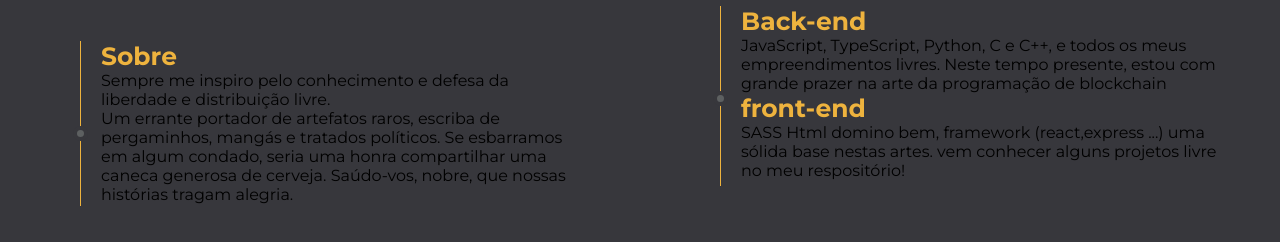
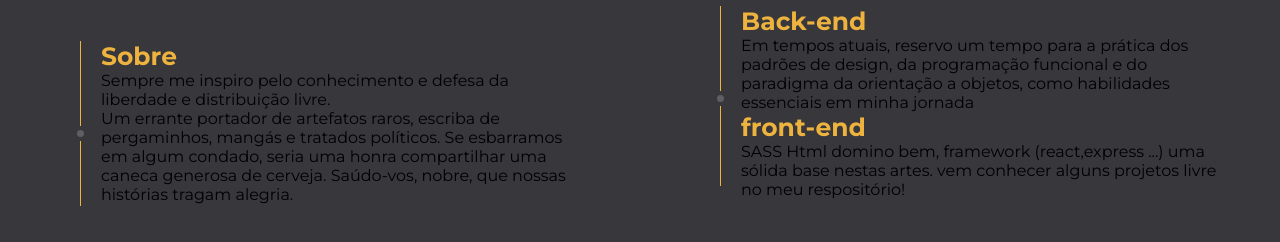
Before and after one commit to cardosource/cardosource.github.io, a plain HTML site: page index.html in a window 1280 px wide. Shown: the part 374-616 px from the top of the page. Drawn offline with Linux system fonts and the light colour scheme.

Commit message:
Update index.html

```diff
--- a/index.html
+++ b/index.html
@@ -46,8 +46,10 @@
         <div id="projetos">
             <div id="ind-proj"><div id="ponto-proj"></div></div>
             <div id="texto-projeto">
-                <p id="pg">Back-end </p> <p>JavaScript, TypeScript, Python, C e C++, e todos os meus empreendimentos livres.
-                     Neste tempo presente, estou com grande prazer na arte da programação de blockchain</p>
+                <p id="pg">Back-end </p>
+                <p>
+                    Em tempos atuais, reservo um tempo para a prática dos padrões de design, da programação funcional e do paradigma da orientação a objetos, como habilidades essenciais em minha jornada
+                </p>
                 <p id="pg">front-end</p>
                 <p>SASS Html domino bem, framework (react,express ...)
                 uma sólida base nestas artes. vem conhecer alguns projetos livre no meu respositório!</p>
```
